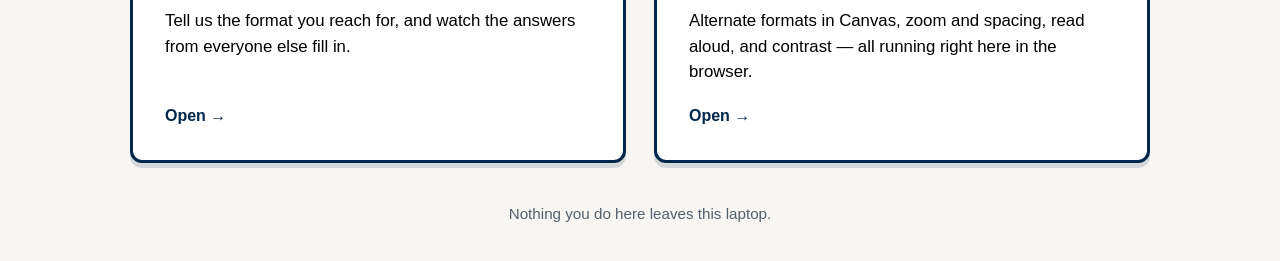
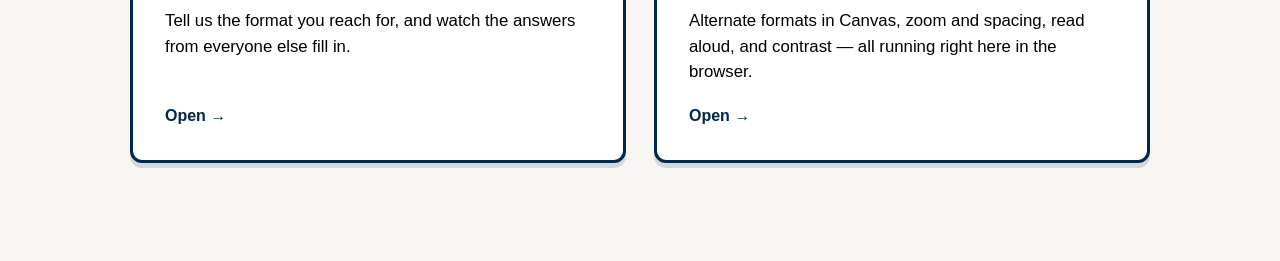
Before and after one commit to harryg02/Party-for-Your-Mind, a plain HTML site: page index.html in a window 1280 px wide. Shown: the part 533-794 px from the top of the page. Drawn offline with Linux system fonts and the light colour scheme.

Commit message:
Remove text from footnote in index.html

```diff
--- a/index.html
+++ b/index.html
@@ -245,7 +245,7 @@
     </div>
 
     <p class="footnote">
-      Nothing you do here leaves this laptop.
+
     </p>
   </main>
 </body>
```
